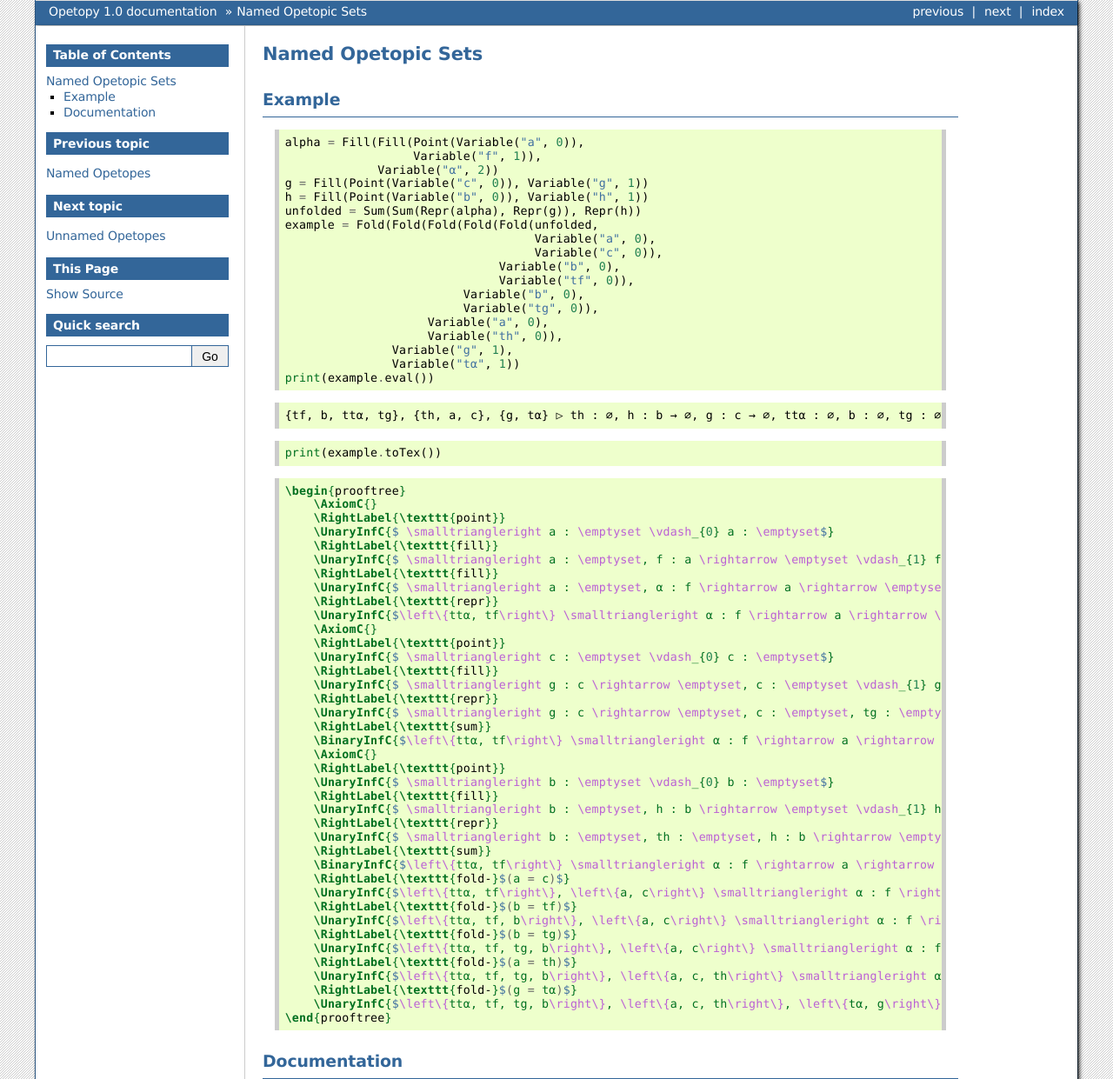
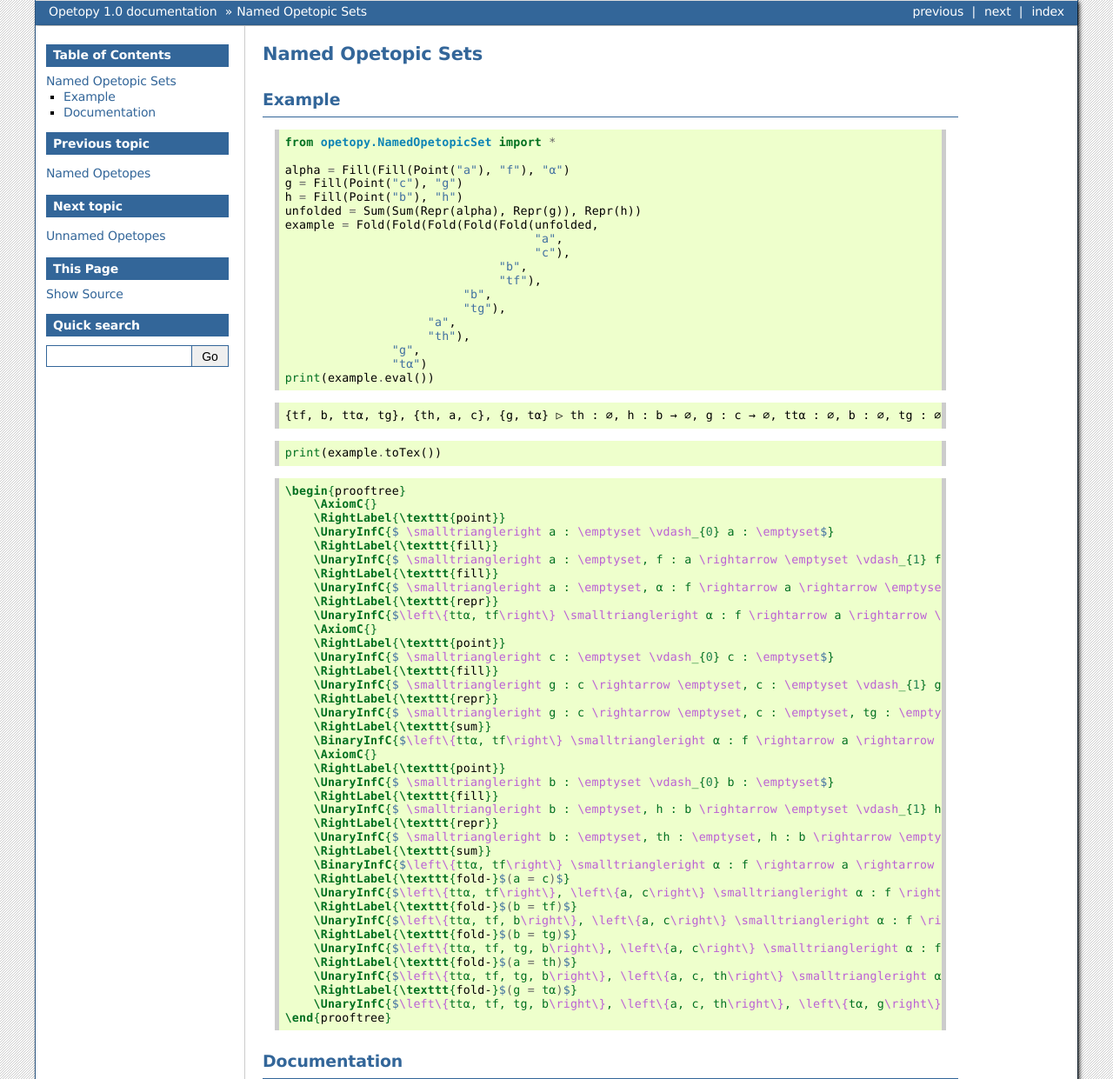
Before and after one commit to altaris/opetopy, a Sphinx documentation site: the page built from doc/namedopetopicset.rst, in a window 1280 px wide, cut to the strip 0-1241 px from the top of the page. Shown: the whole strip at 87% size. Built offline with Sphinx 7.4.7, drawn with Linux system fonts in a browser that asks for light colours.

Commit message:
Fixed documentation

```diff
--- a/doc/namedopetope.rst
+++ b/doc/namedopetope.rst
@@ -12,6 +12,8 @@ The point
 
 .. code-block:: python
 
+    from opetopy.NamedOpetope import *
+
     pt = Point("x")
     print(pt.eval())
 
@@ -25,6 +27,8 @@ A classic
 
 
 .. code-block:: python
+
+    from opetopy.NamedOpetope import *
 
     beta = Fill(Graft(
         Fill(Point("c"), "h"),
--- a/doc/namedopetopicset.rst
+++ b/doc/namedopetopicset.rst
@@ -8,23 +8,23 @@ Example
 
 .. code-block:: python
 
-    alpha = Fill(Fill(Point(Variable("a", 0)),
-                      Variable("f", 1)),
-                 Variable("α", 2))
-    g = Fill(Point(Variable("c", 0)), Variable("g", 1))
-    h = Fill(Point(Variable("b", 0)), Variable("h", 1))
+    from opetopy.NamedOpetopicSet import *
+
+    alpha = Fill(Fill(Point("a"), "f"), "α")
+    g = Fill(Point("c"), "g")
+    h = Fill(Point("b"), "h")
     unfolded = Sum(Sum(Repr(alpha), Repr(g)), Repr(h))
     example = Fold(Fold(Fold(Fold(Fold(unfolded,
-                                       Variable("a", 0),
-                                       Variable("c", 0)),
-                                  Variable("b", 0),
-                                  Variable("tf", 0)),
-                             Variable("b", 0),
-                             Variable("tg", 0)),
-                        Variable("a", 0),
-                        Variable("th", 0)),
-                   Variable("g", 1),
-                   Variable("tα", 1))
+                                       "a",
+                                       "c"),
+                                  "b",
+                                  "tf"),
+                             "b",
+                             "tg"),
+                        "a",
+                        "th"),
+                   "g",
+                   "tα")
     print(example.eval())
 
 ::
--- a/doc/unnamedopetope.rst
+++ b/doc/unnamedopetope.rst
@@ -18,7 +18,7 @@ The arrow
 
 .. code-block:: python
 
-    from UnnamedOpetope import *
+    from opetopy.UnnamedOpetope import *
 
     ar = Shift(Point())
     print(ar.eval())
@@ -38,7 +38,7 @@ A classic
 
 .. code-block:: python
 
-    from UnnamedOpetope import *
+    from opetopy.UnnamedOpetope import *
 
     classic = Graft(
         Shift(OpetopicInteger(2)),
```
